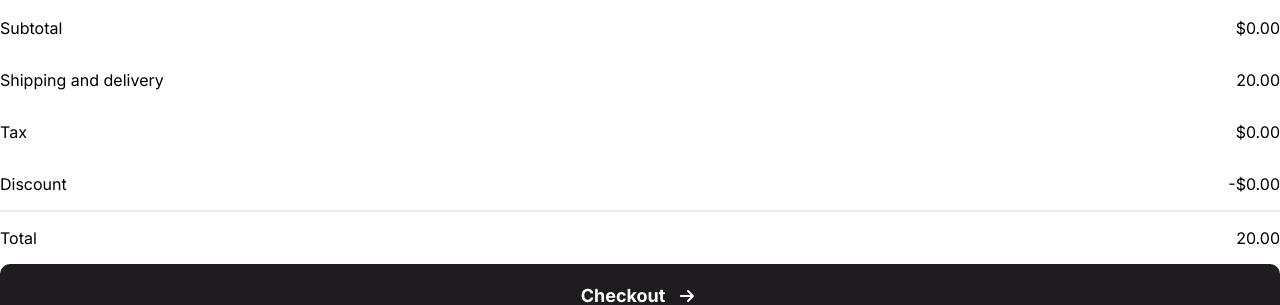
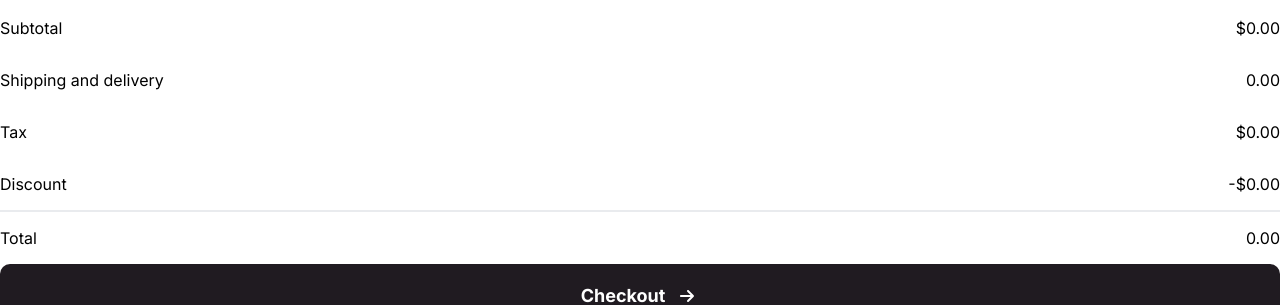
Before and after one commit to rickythewriter/sunco-shoes, a React (Create React App) app: page /cart in a window 1280 px wide. Shown: the part 134-439 px from the top of the page. Built offline with nearby package versions, Linux system fonts and the light colour scheme.

Commit message:
fix - cart summary component - shipping cost calculation for empty cart

```diff
--- a/src/components/subcomponents/CartSummary/index.tsx
+++ b/src/components/subcomponents/CartSummary/index.tsx
@@ -50,8 +50,8 @@ export default function CartSummary() {
     }
 
     const { productsInCart } = useContext(ShoppingCartContext) as ShoppingCartContextType;
-    const [shippingCost, setShippingCost] = useState(20);
     const [subTotal, setSubTotal] = useState(calculateSubTotal());
+    const [shippingCost, setShippingCost] = useState(0);
     const [tax, setTax] = useState(calculateTax(subTotal));
     const [discount, setDiscount] = useState(tax);
     const [total, setTotal] = useState(subTotal + shippingCost + tax - discount);
@@ -59,8 +59,10 @@ export default function CartSummary() {
     useEffect(() => {
         const subTotal = calculateSubTotal();
         const tax = calculateTax(subTotal)
+        const shipping = productsInCart.length > 0 ? 20 : 0;
 
         setSubTotal(subTotal);
+        setShippingCost(shipping);
         setTax(tax);
         setDiscount(tax);
         setTotal(subTotal + shippingCost + tax - discount)
```
